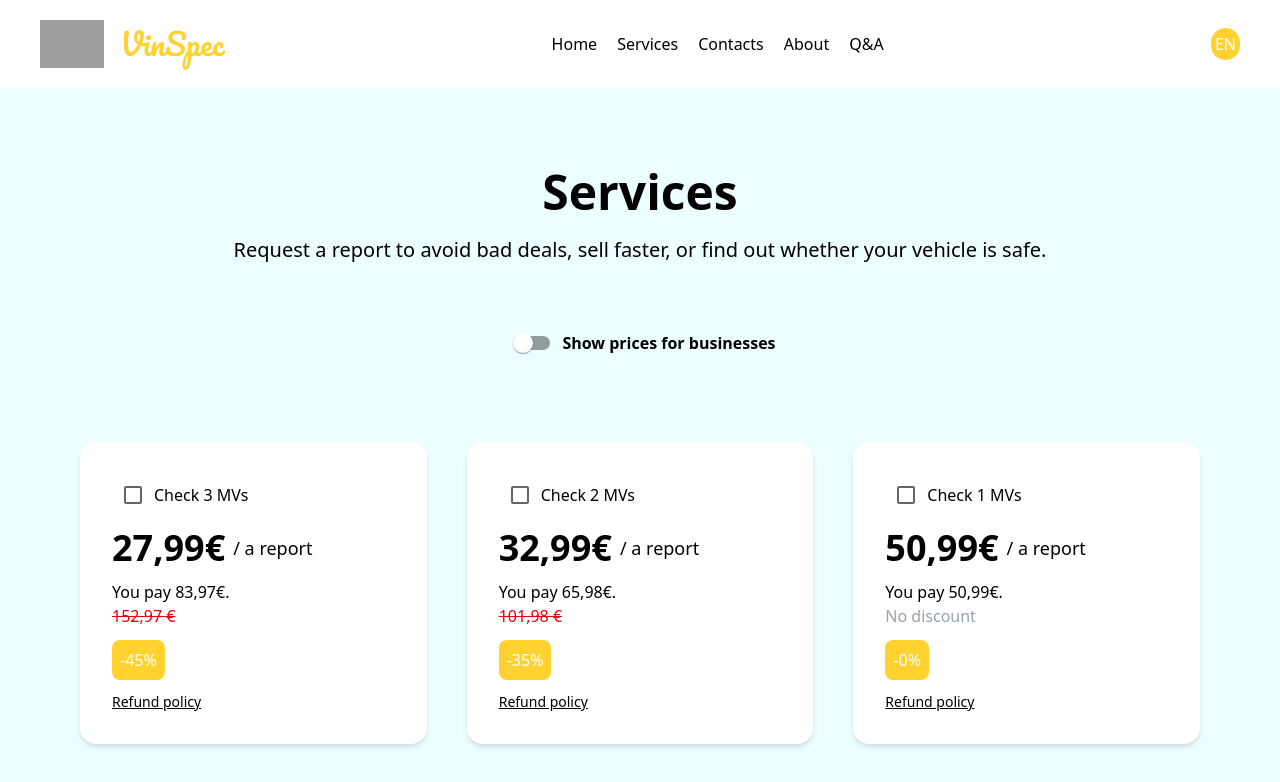
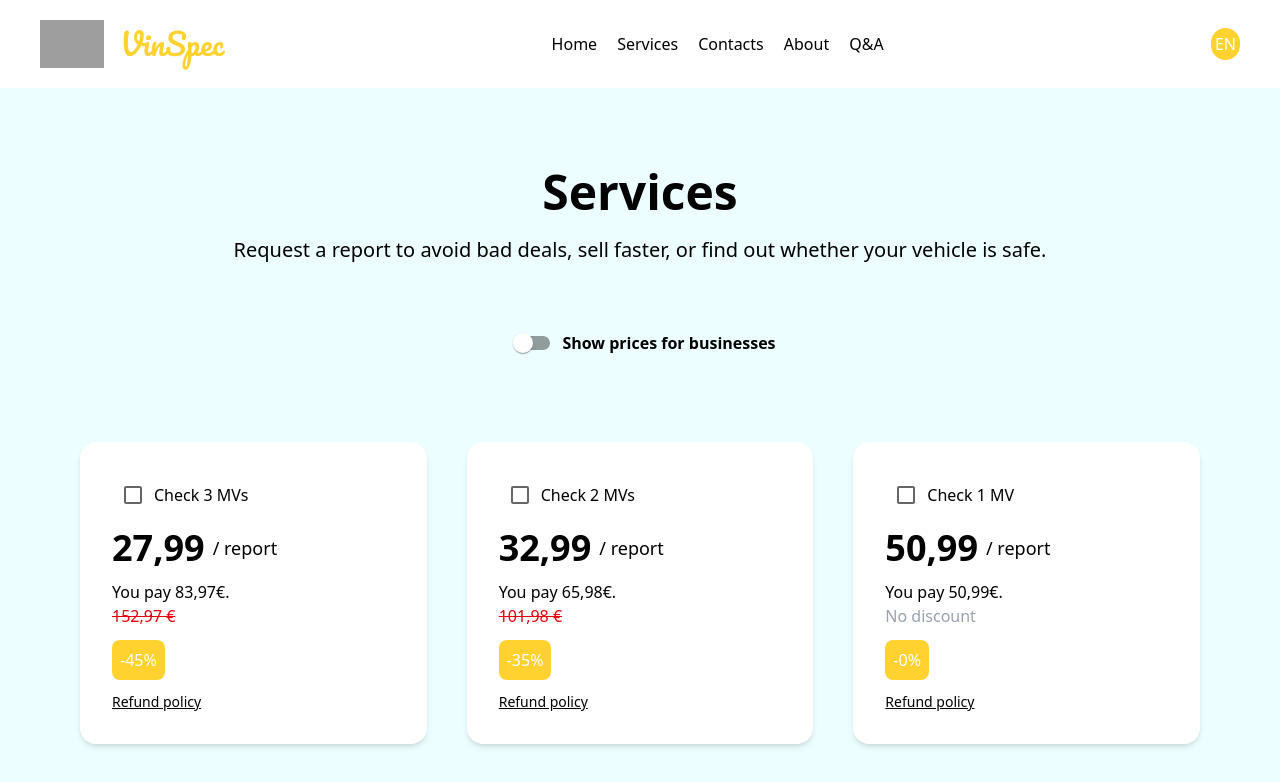
Before and after one commit to shefket-mustafa/VinSpec, a React (Vite) app: page /services in a window 1280 px wide. Shown: the top 782 px of the page. Built offline with nearby package versions, Linux system fonts and the light colour scheme; grey boxes are pictures that could not be loaded.

Commit message:
Services translated

```diff
--- a/src/components/ServicesItem.tsx
+++ b/src/components/ServicesItem.tsx
@@ -1,5 +1,6 @@
 import Checkbox from '@mui/material/Checkbox';
 import { Link } from 'react-router';
+import { useTranslation } from "react-i18next";
 
 interface ServicesItemInterface {
   mvs: string;
@@ -20,6 +21,9 @@ export default function ServicesItem({
   checked,
   onSelect,
 }: ServicesItemInterface) {
+
+  const { t } = useTranslation("common");
+
   return (
     <div className={`bg-white rounded-2xl shadow-md ${checked ? 'border-2 border-blue-700' : ''} w-full md:w-[300px] lg:w-[350px] p-4 md:p-6 lg:p-8`}>
       <div className="flex flex-col space-y-3">
@@ -29,24 +33,24 @@ export default function ServicesItem({
             onChange={onSelect}
             inputProps={{ 'aria-label': 'controlled' }}
           />
-          <p>Check {mvs} MVs</p>
+          <p>{t("servicesItem.checkMvs", {count: Number(mvs) })}</p>
         </div>
 
         <div className="flex items-center gap-2">
-          <p className="text-2xl font-bold md:text-4xl">{pricePerReport}€</p>
-          <p className="text-lg"> / a report</p>
+          <p className="text-2xl font-bold md:text-4xl">{pricePerReport}</p>
+          <p className="text-lg">{t("servicesItem.perReport")}</p>
         </div>
 
         <div>
-          <p>You pay {yourPay}€.</p>
+          <p>{t("servicesItem.youPay", { amount: yourPay })}</p>
           <p className={`${mvs !== '1' ? 'text-red-600 line-through' : 'text-gray-400'}`}>
-            {mvs === '1' ? 'No discount' : noDiscountPay}
+            {mvs === '1' ? t("servicesItem.noDiscount") : noDiscountPay}
           </p>
         </div>
 
         <span className="self-start p-2 rounded-lg bg-amber-300 text-white">-{discount}%</span>
 
-        <Link className="text-sm underline" to="/refund-policy">Refund policy</Link>
+        <Link className="text-sm underline" to="/refund-policy">{t("servicesItem.refundPolicy")}</Link>
       </div>
     </div>
   );
--- a/src/locales/bg/common.json
+++ b/src/locales/bg/common.json
@@ -153,5 +153,19 @@
         "bottom": {
           "rights": "Всички права запазени."
         }
+      },
+      "servicesPage": {
+        "title": "Услуги",
+        "subtitle": "Заявете отчет, за да избегнете лоши сделки, да продавате по-бързо или да разберете дали вашият автомобил е безопасен.",
+        "businessToggle": "Покажи цени за бизнес",
+        "cta": "Продължи"
+      },
+      "servicesItem": {
+        "checkMvs_one": "Провери {{count}} превозно средство",
+        "checkMvs_other": "Провери {{count}} превозни средства",
+        "perReport": "/ отчет",
+        "youPay": "Плащате {{amount}}€.",
+        "noDiscount": "Без отстъпка",
+        "refundPolicy": "Политика за възстановяване"
       }
   }
--- a/src/locales/en/common.json
+++ b/src/locales/en/common.json
@@ -153,6 +153,20 @@
         "bottom": {
           "rights": "All rights reserved."
         }
+      },
+      "servicesPage": {
+        "title": "Services",
+        "subtitle": "Request a report to avoid bad deals, sell faster, or find out whether your vehicle is safe.",
+        "businessToggle": "Show prices for businesses",
+        "cta": "Continue"
+      },
+      "servicesItem": {
+        "checkMvs_one": "Check {{count}} MV",
+        "checkMvs_other": "Check {{count}} MVs",
+        "perReport": "/ report",
+        "youPay": "You pay {{amount}}€.",
+        "noDiscount": "No discount",
+        "refundPolicy": "Refund policy"
       }
 
   }
--- a/src/pages/Services.tsx
+++ b/src/pages/Services.tsx
@@ -2,8 +2,10 @@ import Switch from "@mui/material/Switch";
 import { useState } from "react";
 import ServicesItem from "../components/ServicesItem";
 import { Link } from "react-router";
+import { useTranslation } from "react-i18next";
 
 export default function Services() {
+   const { t } = useTranslation();
   const [checkedSwitch, setCheckedSwitch] = useState(false);
   const [selectedIcon, setSelectedIcon] = useState<string | null>(null);
 
@@ -15,9 +17,9 @@ export default function Services() {
   return (
     <div className="min-h-screen w-full bg-cyan-50">
       <div className="flex flex-col justify-center text-center items-center py-20 px-5 gap-5">
-        <h1 className="text-3xl md:text-5xl font-bold">Services</h1>
+        <h1 className="text-3xl md:text-5xl font-bold">{t("servicesPage.title")}</h1>
         <p className="font-light text-xl">
-          Request a report to avoid bad deals, sell faster, or find out whether your vehicle is safe.
+        {t("servicesPage.subtitle")}
         </p>
 
         <div className="flex justify-center items-center mt-10">
@@ -26,7 +28,7 @@ export default function Services() {
             onChange={(e) => setCheckedSwitch(e.target.checked)}
             slotProps={{ input: { "aria-label": "controlled" } }}
           />
-          <p className="font-bold">Show prices for businesses</p>
+          <p className="font-bold">{t("servicesPage.businessToggle")}</p>
         </div>
       </div>
 
@@ -60,7 +62,7 @@ export default function Services() {
         />
       </div>
       <div className="flex justify-center items-center py-10">
-      <Link className='px-10 md:px-25 py-2 text-white rounded-2xl bg-amber-300' to='/contacts'>Continue</Link>
+      <Link className='px-10 md:px-25 py-2 text-white rounded-2xl bg-amber-300' to='/contacts'>{t("servicesPage.cta")}</Link>
       </div>
     </div>
   );
```
